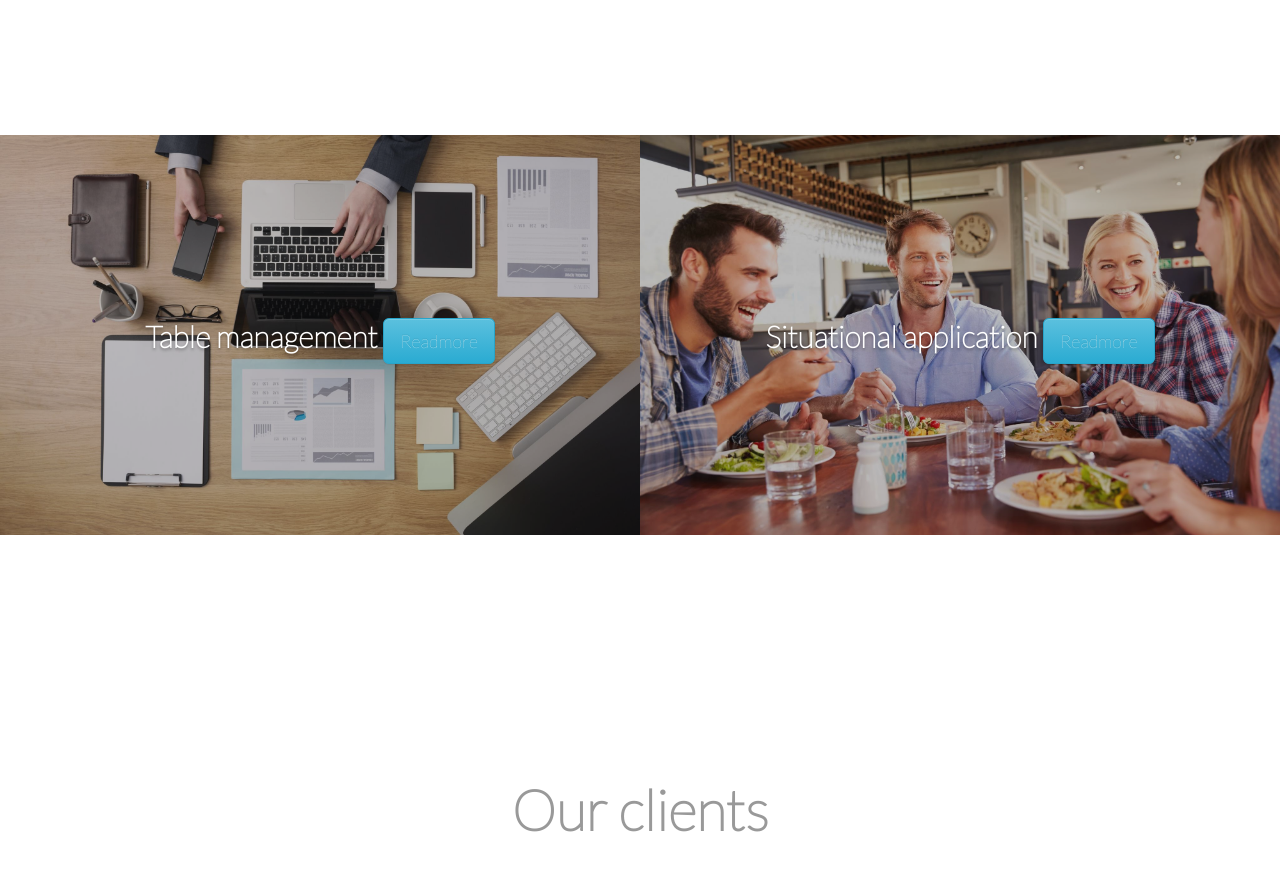
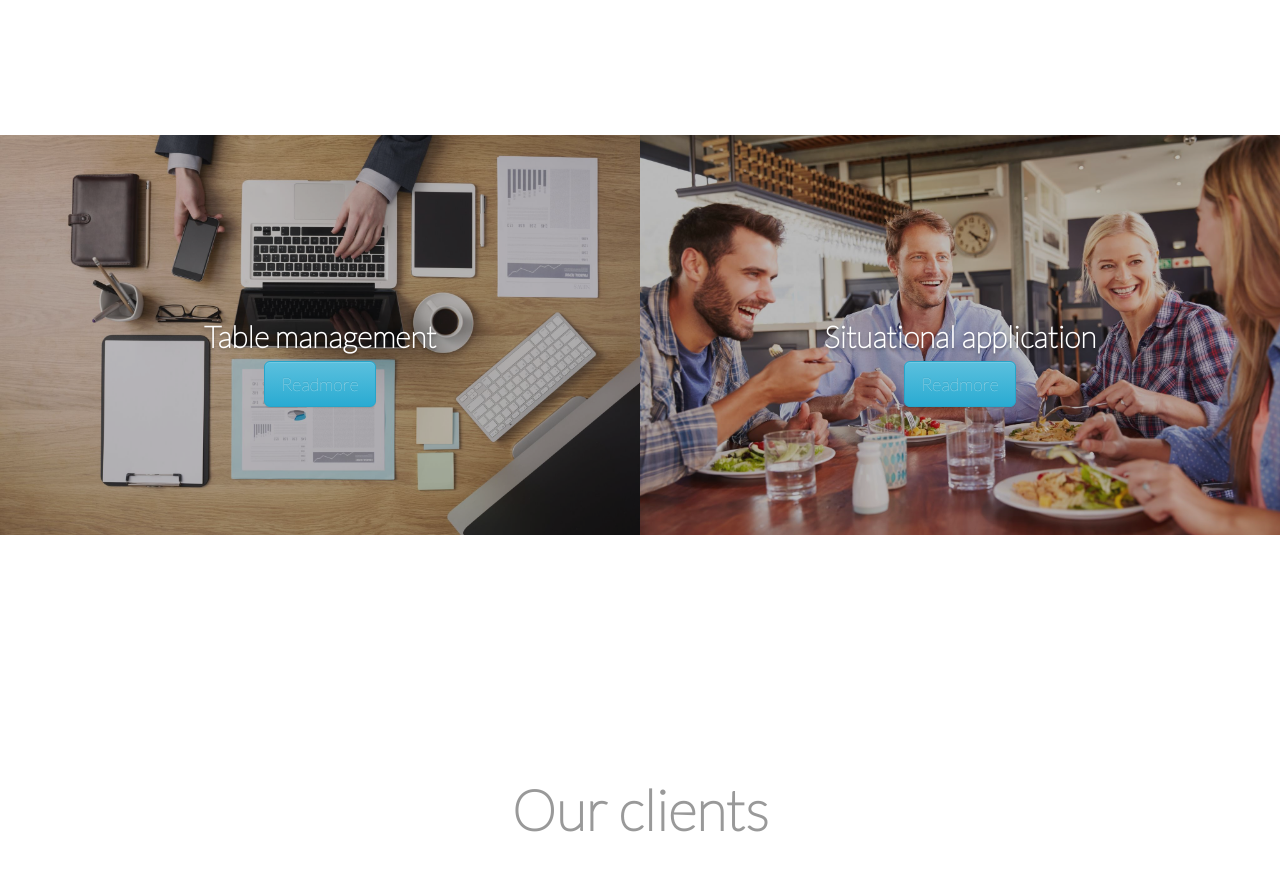
Before and after one commit to YanlongLai/www, a plain HTML site: page wifipos/index.html in a window 1280 px wide. Shown: the part 2180-3051 px from the top of the page. Drawn offline with nearby package versions, Linux system fonts and the light colour scheme.

Commit message:
add div for title

```diff
--- a/wifipos/index.html
+++ b/wifipos/index.html
@@ -405,7 +405,7 @@
     </div>
     <div id='middle'>
       <article>
-        Table management
+        <div>Table management</div>
       <button type="button" class="btn btn-info btn-lg" data-toggle="modal" data-target="#tableModal">Readmore</button>
       </article>
       <!-- Modal -->
@@ -438,7 +438,7 @@
         </div>
       </div>
       <aside>
-        Situational application
+        <div>Situational application</div>
       <button type="button" class="btn btn-info btn-lg" data-toggle="modal" data-target="#applicationModal">Readmore</button>
       </aside>
       <!-- Modal -->
```
